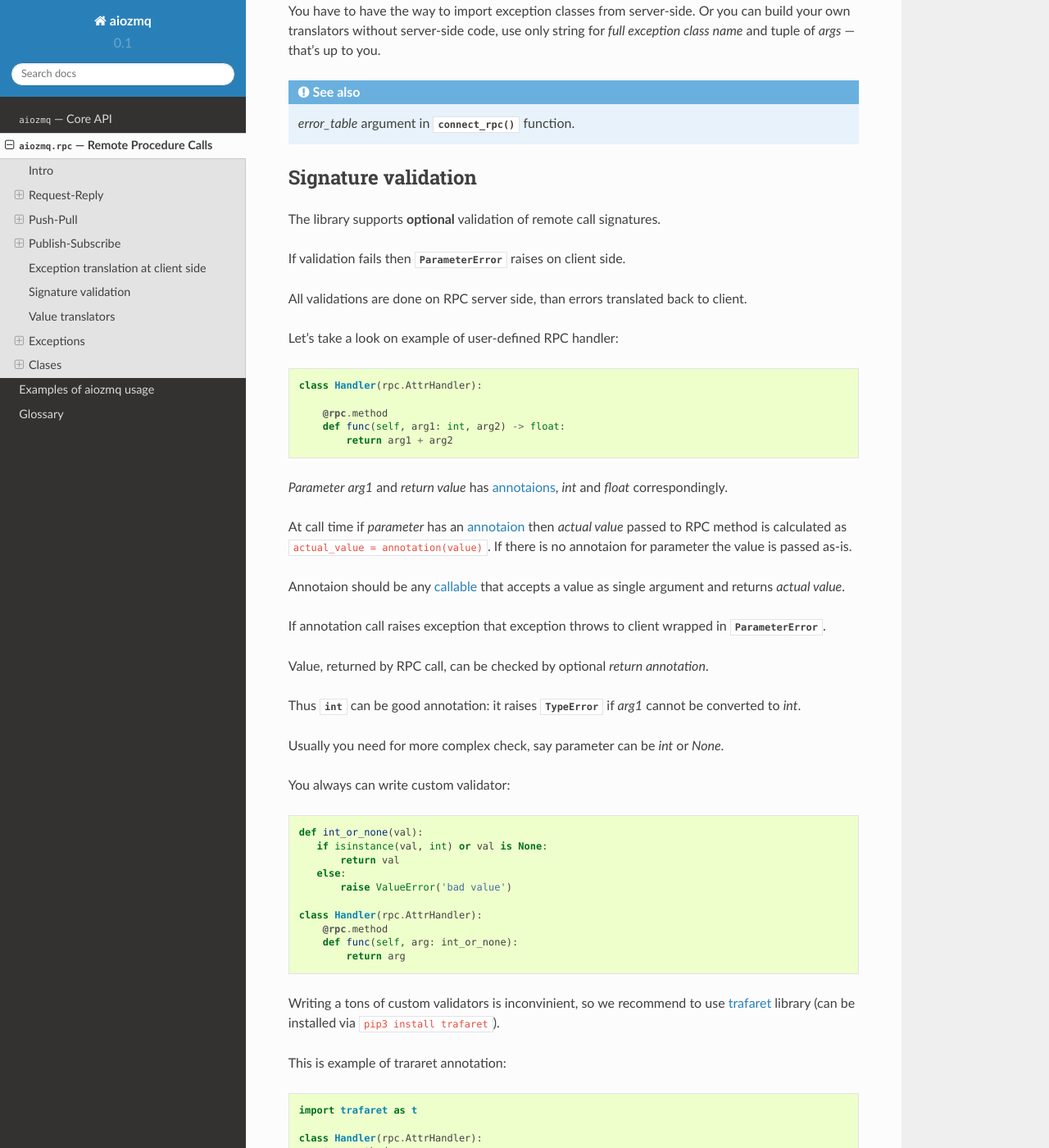
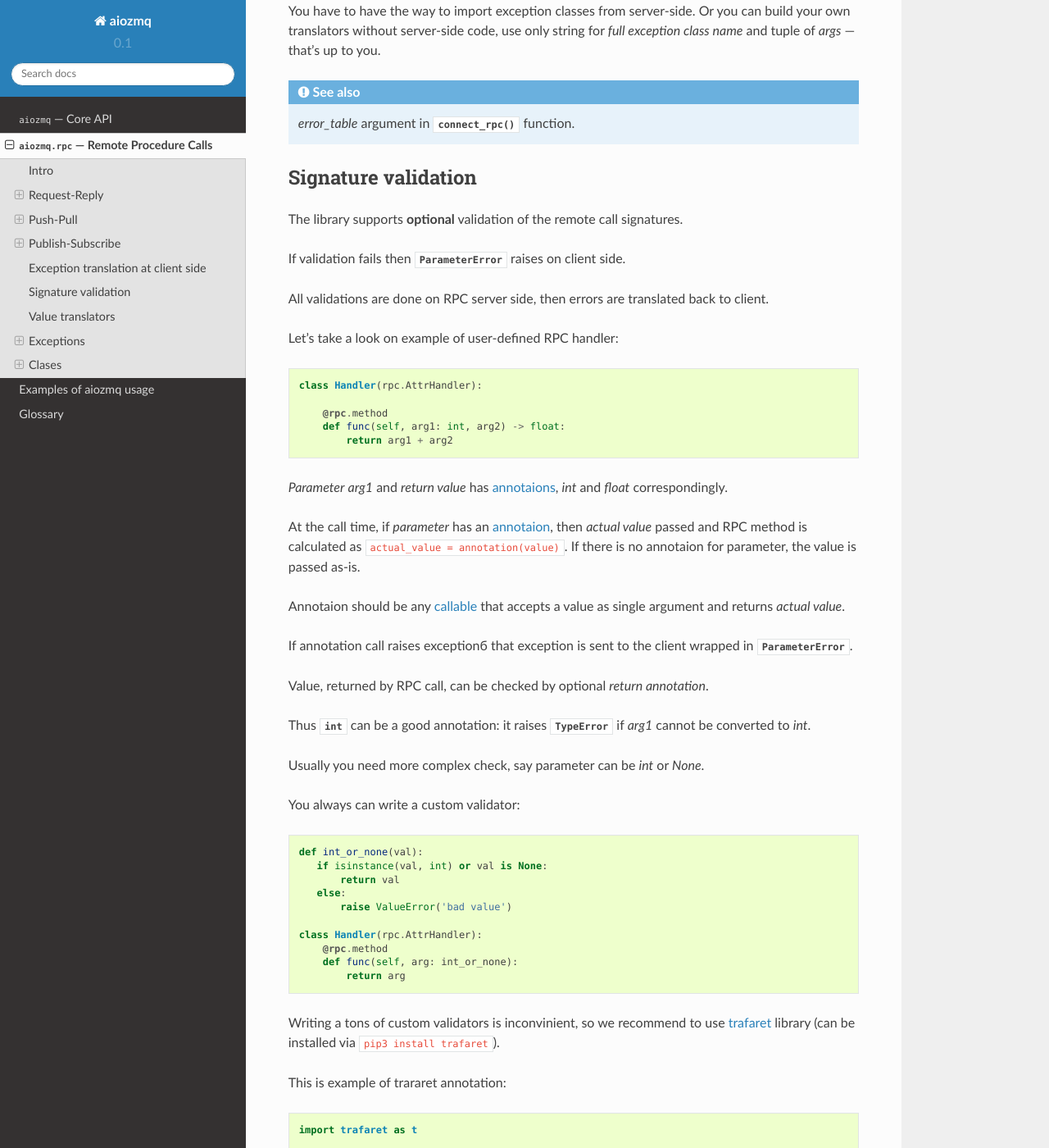
Before and after one commit to aio-libs/aiozmq, a Sphinx documentation site: the page built from docs/rpc.rst, in a window 1280 px wide and 1400 px high, scrolled down 7985 px. Shown: the whole window at 82% size. Built offline with Sphinx 7.4.7 and the Read the Docs theme 2.0.0, drawn with Linux system fonts in a browser that asks for light colours; some of the changed text lies outside the part shown.

Commit message:
Update rpc.rst

```diff
--- a/docs/rpc.rst
+++ b/docs/rpc.rst
@@ -425,11 +425,11 @@ that's up to you.
 Signature validation
 ------------------------
 
-The library supports **optional** validation of remote call signatures.
+The library supports **optional** validation of the remote call signatures.
 
 If validation fails then :exc:`ParameterError` raises on client side.
 
-All validations are done on RPC server side, than errors translated
+All validations are done on RPC server side, then errors are translated
 back to client.
 
 Let's take a look on example of user-defined RPC handler::
@@ -443,26 +443,26 @@ Let's take a look on example of user-defined RPC handler::
 *Parameter* *arg1* and *return value* has :term:`annotaions <annotaion>`,
 *int* and *float* correspondingly.
 
-At call time if *parameter* has an :term:`annotaion` then *actual
-value* passed to RPC method is calculated as ``actual_value =
-annotation(value)``. If there is no annotaion for parameter the value
+At the call time, if *parameter* has an :term:`annotaion`, then *actual
+value* passed and RPC method is calculated as ``actual_value =
+annotation(value)``. If there is no annotaion for parameter, the value
 is passed as-is.
 
 Annotaion should be any :term:`callable` that accepts a value as single argument
 and returns *actual value*.
 
-If annotation call raises exception that exception throws to client
+If annotation call raises exceptionб that exception is sent to the client
 wrapped in :exc:`ParameterError`.
 
 Value, returned by RPC call, can be checked by optional *return annotation*.
 
-Thus :class:`int` can be good annotation: it raises :exc:`TypeError`
+Thus :class:`int` can be a good annotation: it raises :exc:`TypeError`
 if *arg1* cannot be converted to *int*.
 
-Usually you need for more complex check, say parameter can be *int* or
+Usually you need more complex check, say parameter can be *int* or
 *None*.
 
-You always can write custom validator::
+You always can write a custom validator::
 
    def int_or_none(val):
       if isinstance(val, int) or val is None:
@@ -503,7 +503,7 @@ client to server and back.
 You can think about :term:`msgpack` as: this is a-like JSON but fast
 and compact.
 
-Every object that can be passed to :func:`json.dump` can be passed to
+Every object that can be passed to :func:`json.dump`, can be passed to
 :func:`msgpack.dump` also. The same for unpacking.
 
 The only difference is: *aiozmq.rpc* converts all :class:`lists
@@ -526,8 +526,8 @@ arguments.  :class:`datetime.datetime` is a good example.
 from :mod:`datetime` *from-the-box*
 (:ref:`predefined translators <aiozmq-rpc-predifined-translators>`).
 
-If you need to transfer a custom object via RPC you should to register
-**translator** at both server and client side.  Say, you need to pass
+If you need to transfer a custom object via RPC you should register
+**translator** at both server and client side.  Say, you need to pass the
 instances of your custom class ``Point`` via RPC. There is an
 example::
 
@@ -568,7 +568,7 @@ example::
         ret = yield from client.call.remote(Point(1, 2))
         assert ret == Point(1, 2)
 
-You should to create a *translation table* and pass it to both
+You should create a *translation table* and pass it to both
 :func:`connect_rpc` and :func:`serve_rpc`. That's all, server and
 client now have all information about passing your ``Point`` via the
 wire.
@@ -718,8 +718,8 @@ Clases
 
    The base class for all RPC handlers.
 
-   Every handler should to be *AbstractHandler* by direct inheritance
-   or indirect subclassing (method *__getitem__* should be defined.
+   Every handler should be *AbstractHandler* by direct inheritance
+   or indirect subclassing (method *__getitem__* should be defined).
 
    Therefore :class:`AttrHandler` and :class:`dict` are both good
    citizens.
```
Also changed, not shown: other parts of docs/rpc.rst (+1 -1 lines).
